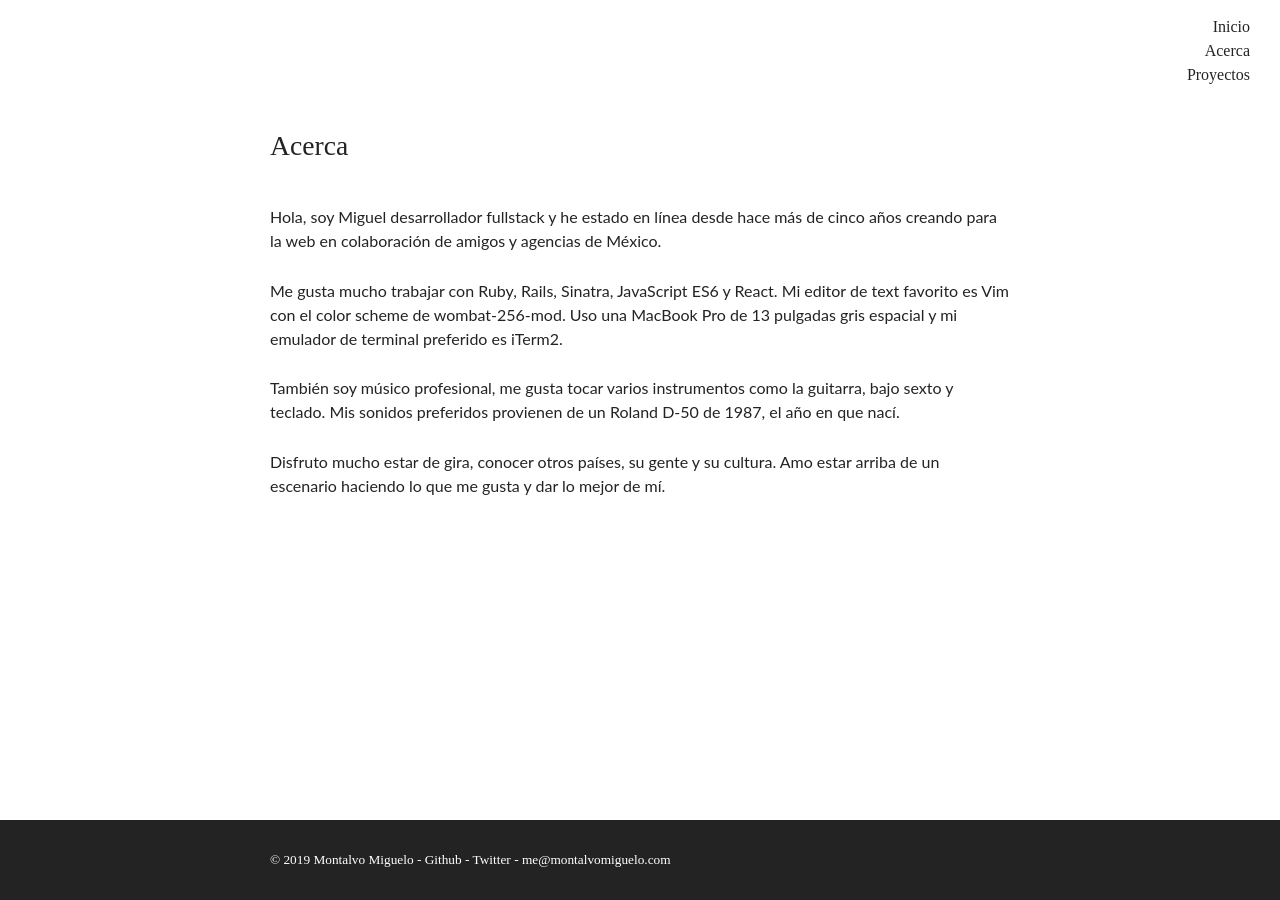
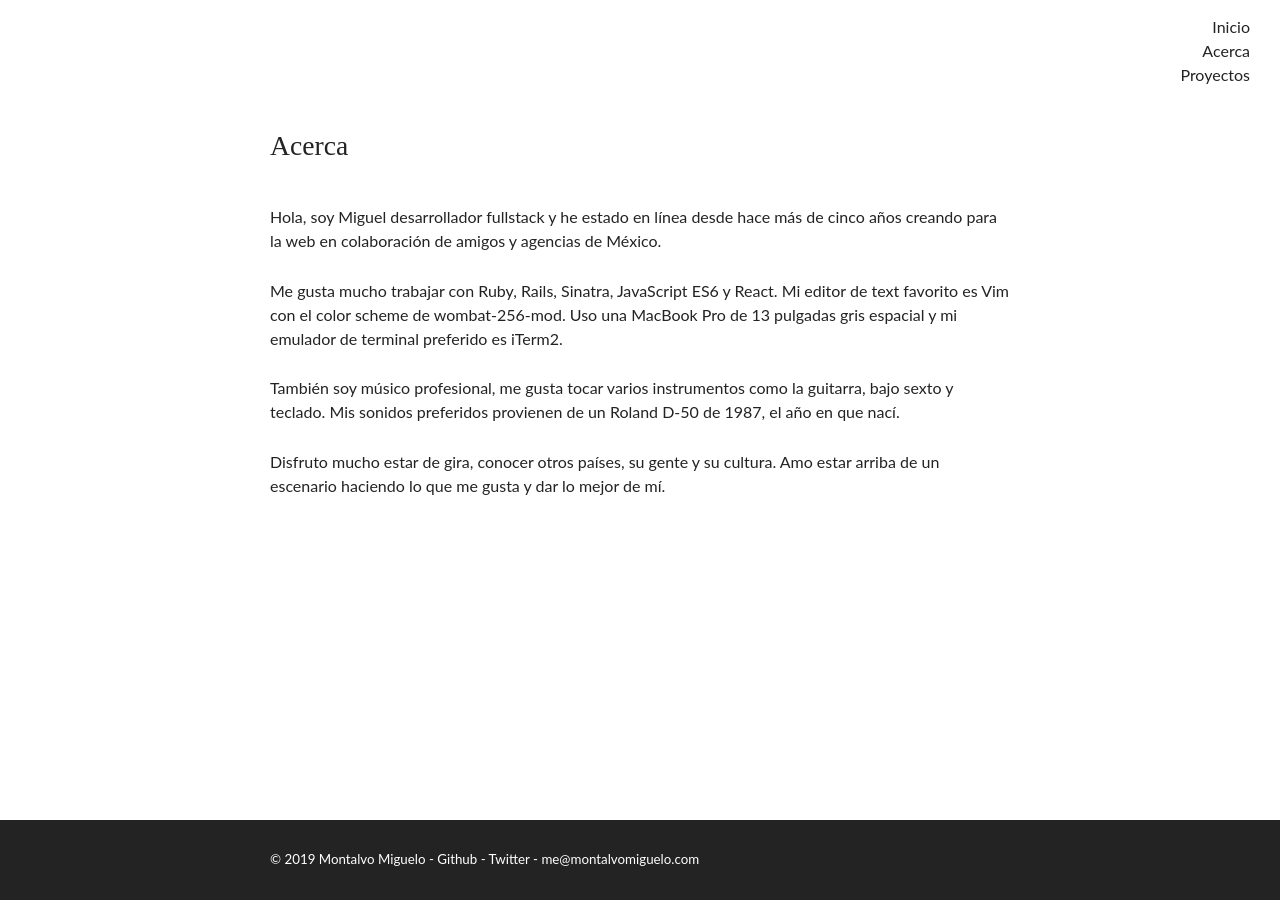
Before and after one commit to montalvomiguelo/montalvomiguelo.github.io, a Jekyll site: the page built from acerca.md, in a window 1280 px wide. Built offline with Jekyll 4.4.1, drawn with Linux system fonts in a browser that asks for light colours.

Commit message:
Update typography of header and footer

```diff
--- a/_sass/_layout.scss
+++ b/_sass/_layout.scss
@@ -2,7 +2,6 @@
  * Site header
  */
 .site-header {
-  font-family: $header-font-family;
   padding: $spacing-unit / 2 0;
 
   .wrapper {
@@ -57,7 +56,6 @@
   background: $text-color;
   padding: $spacing-unit 0;
   font-size: $small-font-size;
-  font-family: $header-font-family;
   color: $background-color;
 
   a {
```
